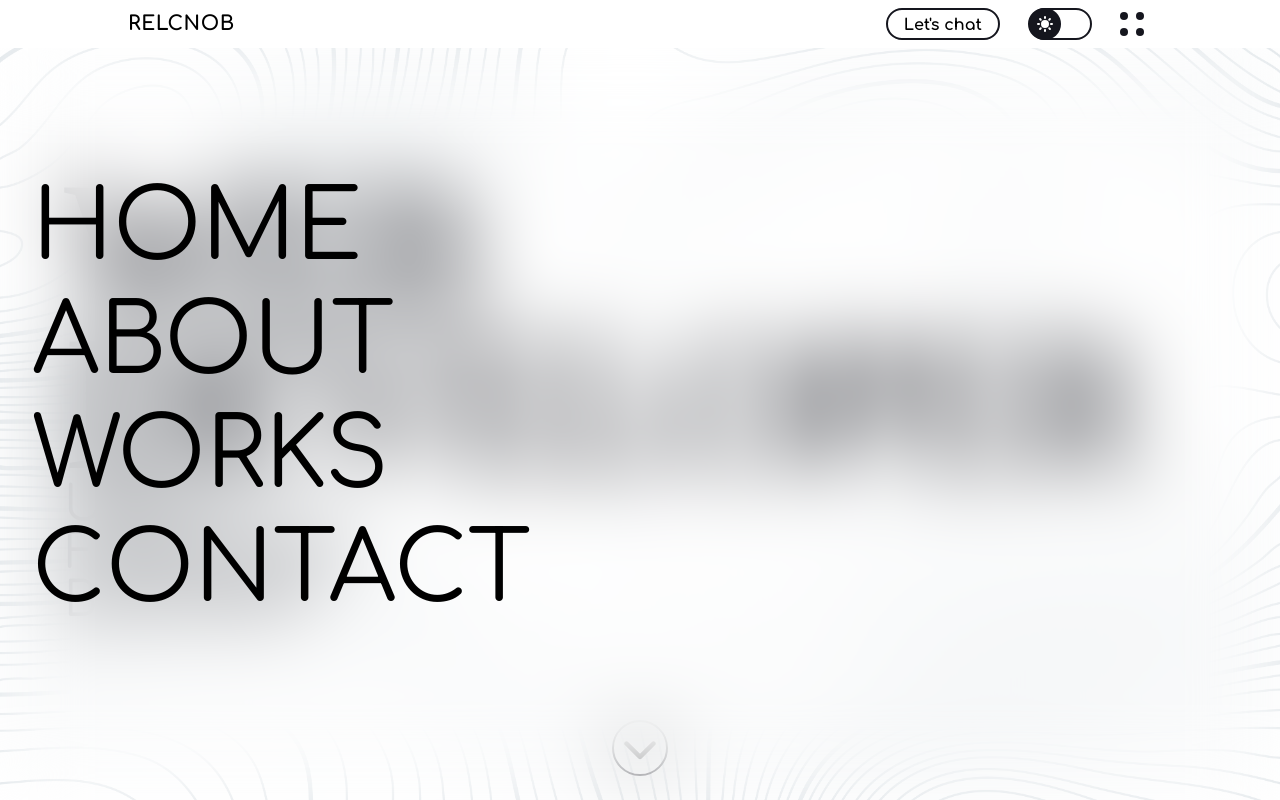
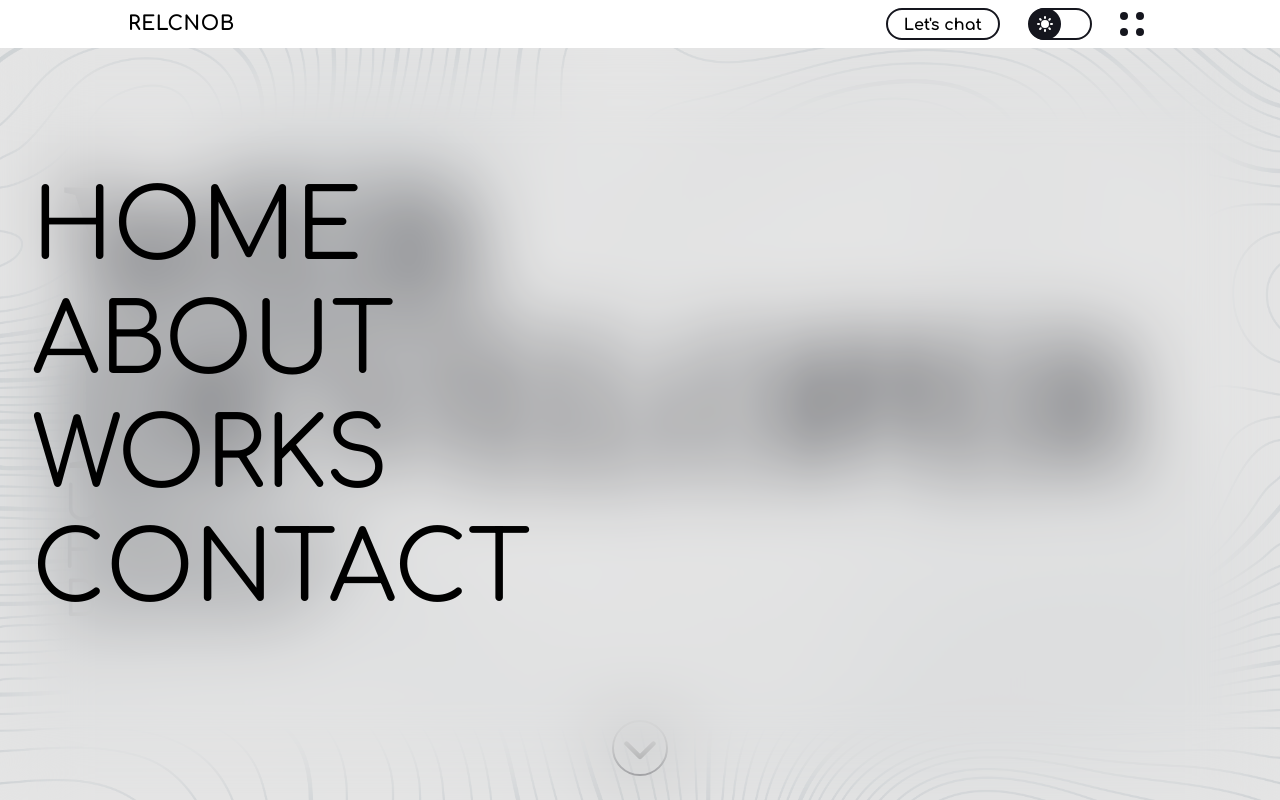
Before and after one commit to relcnob/portfolio-2024, a Next.js app: page / in a window 1280 px wide. Both pictures are taken after a click on the element 1136 px from the left and 24 px from the top of the page. Shown: the top 800 px of the page. Built offline with nearby package versions, Linux system fonts and the light colour scheme.

Commit message:
nav adjustment

```diff
--- a/src/app/components/ui-elements/header/header.tsx
+++ b/src/app/components/ui-elements/header/header.tsx
@@ -58,7 +58,7 @@ const Header = ({ isHome }: Props): JSX.Element => {
         </section>
       </header>
       <nav
-        className={`fixed flex items-center w-full h-[100vh] transition duration-500 ease-in-out z-20 ${
+        className={`fixed flex items-center w-full h-[100vh] transition duration-500 ease-in-out z-20 bg-[rgba(0,0,0,0.1)] ${
           isMenuOpen
             ? "opacity-100 backdrop-blur-2xl"
             : "opacity-0 backdrop-blur-sm pointer-events-none"
```
